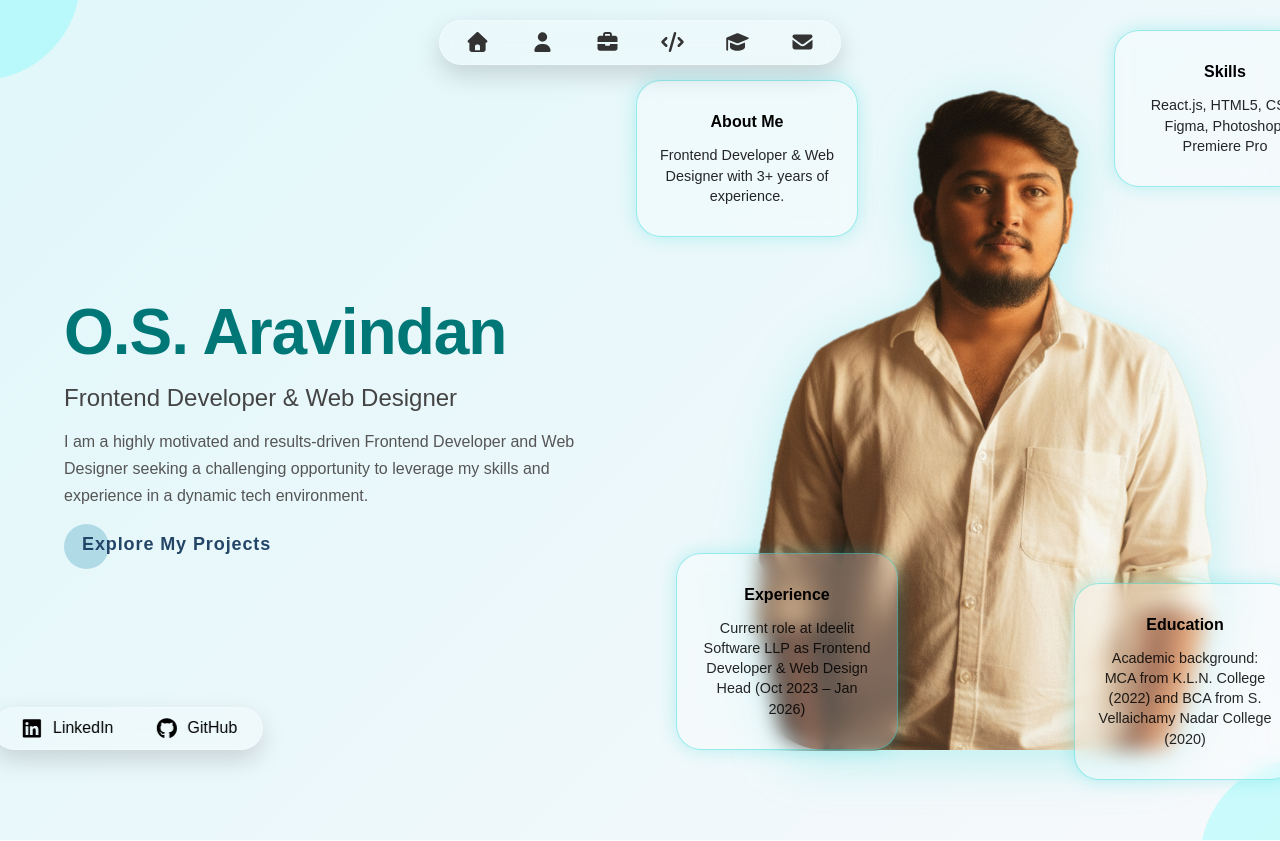
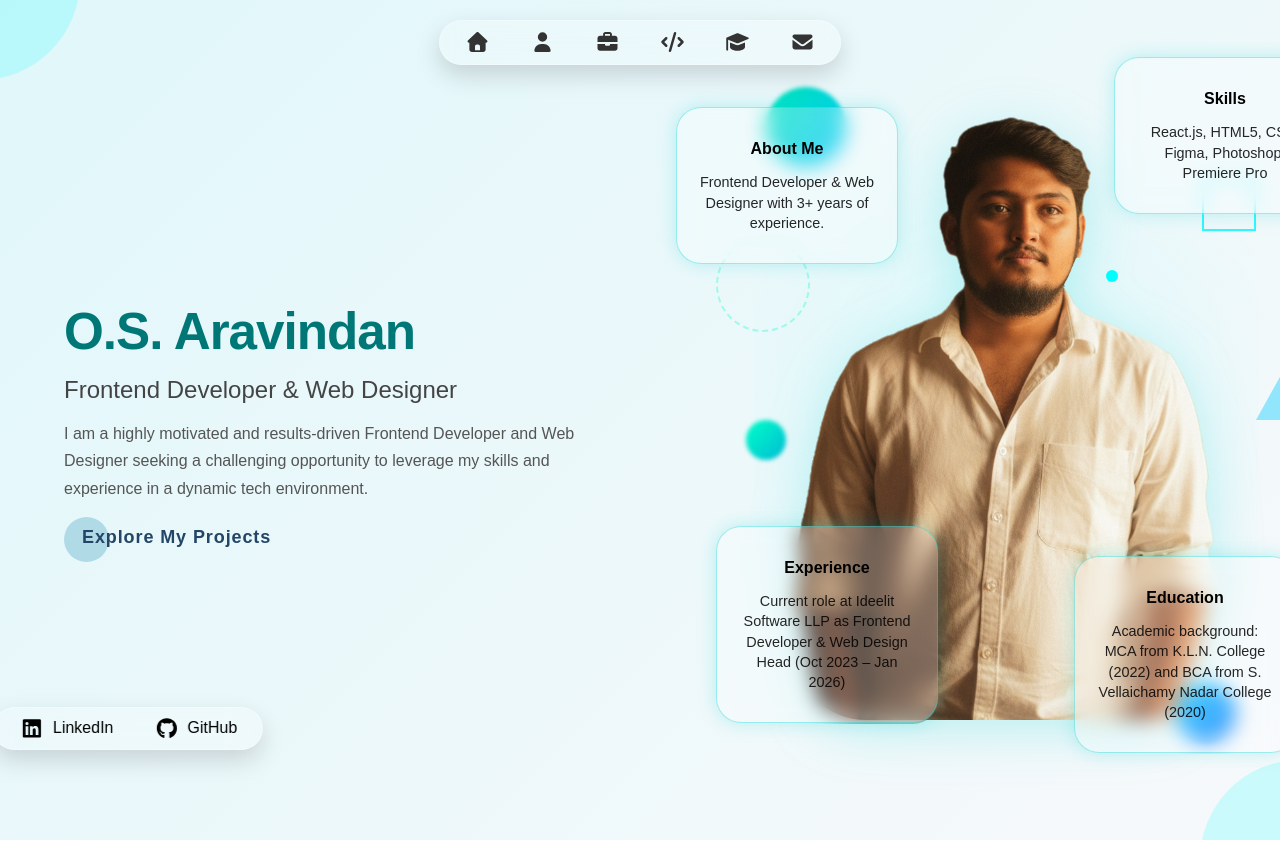
Before and after one commit to aravindanos/Aravind_profile, a React (Create React App) app: page / in a window 1280 px wide. Shown: the top 841 px of the page. Built offline with nearby package versions, Linux system fonts and the light colour scheme.

Commit message:
new updated code 2

```diff
--- a/src/App.css
+++ b/src/App.css
@@ -208,26 +208,297 @@ section {
   padding: 100px 0;
 }
 
+.hero-wrapper {
+  position: relative;
+  display: inline-block;
+  perspective: 1200px;
+}
+
 .hero-image {
   position: relative;
   width: 460px;
   height: auto;
   border-radius: 70px;
   z-index: 2;
+
   transform-style: preserve-3d;
   transform: perspective(1000px) rotateY(0deg) rotateX(0deg);
+
   transition: transform 0.2s ease-out, filter 0.3s ease;
+
   will-change: transform;
   cursor: pointer;
+
   filter: drop-shadow(0 10px 25px rgba(17, 212, 212, 0.25));
 }
 
-.hero-image:hover {
-  z-index: 9999;
-  filter:
-    drop-shadow(0 25px 60px rgba(17, 212, 212, 0.30))
-    drop-shadow(0 0 25px rgba(0, 255, 255, 0.2))
-    drop-shadow(0 0 40px rgba(0, 200, 200, 0.1));
+.floating {
+  position: absolute;
+  border-radius: 50%;
+  pointer-events: none;
+  z-index: 1;
+  filter: blur(2px);
+}
+
+.floating-1 {
+  width: 80px;
+  height: 80px;
+  background: linear-gradient(135deg, #00e6b8, #00c6ff);
+  top: -30px;
+  left: -30px;
+  animation: float1 6s ease-in-out infinite;
+}
+
+.floating-2 {
+  width: 60px;
+  height: 60px;
+  background: linear-gradient(135deg, #00c6ff, #0072ff);
+  bottom: -20px;
+  right: -20px;
+  animation: float2 7s ease-in-out infinite;
+}
+
+.floating-3 {
+  width: 40px;
+  height: 40px;
+  background: linear-gradient(135deg, #00ffc8, #00bcd4);
+  top: 50%;
+  left: -50px;
+  animation: float3 5s ease-in-out infinite;
+}
+@keyframes float1 {
+  0%, 100% {
+    transform: translateY(0px) translateX(0px) scale(1);
+  }
+  50% {
+    transform: translateY(-20px) translateX(10px) scale(1.1);
+  }
+}
+
+@keyframes float2 {
+  0%, 100% {
+    transform: translateY(0px) translateX(0px);
+  }
+  50% {
+    transform: translateY(15px) translateX(-10px);
+  }
+}
+
+@keyframes float3 {
+  0%, 100% {
+    transform: translateY(0px);
+  }
+  50% {
+    transform: translateY(-25px);
+  }
+}
+.hero-wrapper::after {
+  content: "";
+  position: absolute;
+  width: 120%;
+  height: 120%;
+  top: -10%;
+  left: -10%;
+  border-radius: 80px;
+  background: radial-gradient(circle, rgba(0,255,255,0.15), transparent 70%);
+  animation: glowPulse 4s ease-in-out infinite;
+  z-index: 0;
+}
+
+@keyframes glowPulse {
+  0%, 100% {
+    opacity: 0.6;
+    transform: scale(1);
+  }
+  50% {
+    opacity: 1;
+    transform: scale(1.05);
+  }
+}
+@media (max-width: 768px) {
+  .hero-image {
+    width: 100%;
+    border-radius: 30px;
+  }
+
+  .floating {
+    display: none;
+  }
+}
+
+.vector {
+  position: absolute;
+  z-index: 1;
+  pointer-events: none;
+  opacity: 0.8;
+}
+
+.square {
+  width: 50px;
+  height: 50px;
+  border: 2px solid rgb(0, 247, 255);
+  top: 10%;
+  right: -40px;
+
+  animation: rotateSquare 8s linear infinite;
+}
+
+@keyframes rotateSquare {
+  0% {
+    transform: rotate(0deg) translateY(0px);
+  }
+  50% {
+    transform: rotate(180deg) translateY(-20px);
+  }
+  100% {
+    transform: rotate(360deg) translateY(0px);
+  }
+}
+.triangle {
+  width: 0;
+  height: 0;
+  border-left: 25px solid transparent;
+  border-right: 25px solid transparent;
+  border-bottom: 45px solid rgba(0, 200, 255, 0.5);
+
+  bottom: 50%;
+  right: -90px;
+
+  animation: floatTriangle 6s ease-in-out infinite;
+}
+
+@keyframes floatTriangle {
+  0%, 100% {
+    transform: translateY(0px) rotate(0deg);
+  }
+  50% {
+    transform: translateY(-20px) rotate(10deg);
+  }
+}
+.ring {
+  width: 90px;
+  height: 90px;
+  border-radius: 50%;
+  border: 2px dashed rgba(0, 255, 200, 0.4);
+
+  top: 20%;
+  left: -80px;
+
+  animation: rotateRing 12s linear infinite;
+}
+
+@keyframes rotateRing {
+  0% {
+    transform: rotate(0deg) scale(1);
+  }
+  50% {
+    transform: rotate(180deg) scale(1.1);
+  }
+  100% {
+    transform: rotate(360deg) scale(1);
+  }
+}
+
+.dot {
+  width: 10px;
+  height: 10px;
+  background: #00ffff;
+  border-radius: 50%;
+
+  top: 70%;
+  right: 10%;
+
+  box-shadow:
+    0 0 10px #00ffff,
+    0 0 20px rgba(0,255,255,0.5);
+
+  animation: moveDot 4s linear infinite;
+}
+
+@keyframes moveDot {
+  0% {
+    transform: translate(0, 0);
+    opacity: 0.2;
+  }
+  25% {
+    transform: translate(-20px, -30px);
+    opacity: 1;
+  }
+  50% {
+    transform: translate(-40px, 0px);
+  }
+  75% {
+    transform: translate(-20px, 30px);
+  }
+  100% {
+    transform: translate(0, 0);
+    opacity: 0.2;
+  }
+}
+
+.orbit {
+  position: absolute;
+  width: 300px;
+  height: 300px;
+  border-radius: 50%;
+  top: 50%;
+  left: 50%;
+  transform: translate(-50%, -50%);
+}
+
+.orbit::before {
+  content: "";
+  position: absolute;
+  width: 12px;
+  height: 12px;
+  background: cyan;
+  border-radius: 50%;
+  top: 0;
+  left: 50%;
+
+  animation: orbitMove 6s linear infinite;
+}
+
+@keyframes orbitMove {
+  0% {
+    transform: rotate(0deg) translateX(100px) rotate(0deg);
+  }
+  100% {
+    transform: rotate(360deg) translateX(100px) rotate(-360deg);
+  }
+}
+
+
+@media (max-width: 768px) {
+
+  .hero-wrapper {
+    width: 100%;
+    display: flex;
+    justify-content: center;
+    align-items: center;
+  }
+
+  .hero-image {
+    width: 100%;
+    max-width: 320px;
+    border-radius: 25px;
+    transform: none !important;
+    filter: none !important;
+  }
+
+  .floating,
+  .vector,
+  .orbit,
+  .square,
+  .triangle,
+  .ring,
+  .dot {
+    display: none !important;
+  }
+
+  .hero-wrapper::after {
+    display: none !important;
+  }
 }
 
 .cta {
@@ -684,10 +955,18 @@ section {
   margin-bottom: 10px;
 }
 
-
+.projects-bg{
+   background: url("/src/images/project_img.jpg") no-repeat center center/cover;
+}
 
 .projects {
-  background: linear-gradient(180deg, #f9ffff 0%, #ffffff 100%);
+ background: rgba(255, 255, 255, 0.25);
+backdrop-filter: blur(10px);
+-webkit-backdrop-filter: blur(20px);
+border-radius: 40px;
+margin: 30px 30px 30px 30px;
+border: 1px solid rgba(255, 255, 255, 0.3);
+box-shadow: 0 10px 25px rgba(0, 0, 0, 0.15);
   padding: 80px 0;
 }
 
@@ -720,9 +999,10 @@ section {
 }
 
 .project-card {
-  background: #f8f8f8;
+  background: #ffffff;
   border-radius: 18px;
-  box-shadow: 0 10px 25px rgba(0, 120, 120, 0.05);
+  border: 1px solid rgba(255, 255, 255, 0.3);
+box-shadow: 0 10px 25px rgba(0, 0, 0, 0.15);;
   overflow: hidden;
   transition: all 0.4s ease;
   position: relative;
@@ -789,7 +1069,13 @@ section {
 
 
 .education {
-  background: linear-gradient(to right, #f9ffff, #ffffff);
+ background: rgba(255, 255, 255, 0.25);
+backdrop-filter: blur(10px);
+-webkit-backdrop-filter: blur(20px);
+border-radius: 40px;
+margin: 0px 30px 30px 30px;
+border: 1px solid rgba(255, 255, 255, 0.3);
+box-shadow: 0 10px 25px rgba(0, 0, 0, 0.15);
 }
 
 .education h2 {
@@ -811,7 +1097,8 @@ section {
   min-width: 260px;
   background: #ffffff;
   border-radius: 15px;
-  box-shadow: 0 4px 10px rgba(0, 0, 0, 0.05);
+  border: 1px solid rgba(255, 255, 255, 0.3);
+box-shadow: 0 10px 25px rgba(0, 0, 0, 0.15);
   padding: 25px;
   transition: 0.4s;
 }
@@ -1036,6 +1323,8 @@ section {
 
 }
 
+
+
 @media only screen and (min-width: 1100px) and (max-width: 1500px) {
     .hero-image-box {
   display: flex;
@@ -1044,16 +1333,129 @@ section {
 
 }
 
+@media (min-width: 1281px) and (max-width: 1600px) {
+
+  .hero-content h1 {
+    font-size: 3.8rem;
+  }
+
+  .hero-image {
+    width: 460px;
+  }
+
+  .projects-grid {
+    grid-template-columns: repeat(3, 1fr);
+  }
+
+  .about-card {
+    width: 500px;
+  }
+
+  .contact-grid {
+    max-width: 1200px;
+    margin: auto;
+  }
+}
+
 @media only screen and (max-width: 1100px ) {
     .hero-image-box {
   display: flex;
 }
 }
 
+@media (min-width: 1025px) and (max-width: 1280px) {
+
+  .hero-inner {
+    gap: 40px;
+  }
+
+  .hero-content h1 {
+    font-size: 3.2rem;
+  }
+
+  .hero-image {
+    width: 420px;
+  }
+
+  .about-card {
+    width: 100%;
+  }
+
+  .projects-grid {
+    grid-template-columns: repeat(2, 1fr);
+  }
+
+  .contact-grid {
+    gap: 40px;
+  }
+}
+
 @media only screen and (max-width: 992px ) {
   .hero-image-box {
   display: flex;
 }
+}
+
+@media (min-width: 768px) and (max-width: 1024px) {
+
+  section {
+    padding: 60px 6%;
+  }
+
+  .hero {
+    height: auto;
+    padding: 80px 0;
+  }
+
+  .hero-inner {
+    flex-direction: column;
+    text-align: center;
+    gap: 40px;
+  }
+
+  .hero-content h1 {
+    font-size: 2.8rem;
+  }
+
+  .hero-content h2 {
+    font-size: 1.3rem;
+  }
+
+  .hero-content p {
+    margin: auto;
+  }
+
+  .hero-image {
+    width: 80%;
+    max-width: 420px;
+  }
+
+  .about-grid {
+    flex-direction: column;
+    gap: 50px;
+  }
+
+  .about-card {
+    width: 100%;
+  }
+
+  .projects-grid {
+    grid-template-columns: repeat(2, 1fr);
+  }
+
+  .timeline-in {
+    flex-direction: column;
+    align-items: center;
+  }
+
+  .contact-grid {
+    flex-direction: column;
+    text-align: center;
+  }
+
+  .contact-text {
+    padding: 30px;
+  }
 }
 
 @media only screen and (max-width: 480px ) {
--- a/src/components/Hero.js
+++ b/src/components/Hero.js
@@ -108,6 +108,7 @@ challenging opportunity to leverage my skills and experience in a dynamic tech e
 </div>
           </div>
           <div className="hero-image-box" data-aos="fade-up">
+<div className="hero-wrapper">
   <img
     ref={imageRef}
     src={adimage}
@@ -116,6 +117,17 @@ challenging opportunity to leverage my skills and experience in a dynamic tech e
     onMouseMove={handleMouseMove}
     onMouseLeave={handleMouseLeave}
   />
+
+  <span className="floating floating-1"></span>
+  <span className="floating floating-2"></span>
+  <span className="floating floating-3"></span>
+
+  <span className="vector square"></span>
+  <span className="vector triangle"></span>
+  <span className="vector ring"></span>
+  <span className="vector dot"></span>
+  <div className="orbit"></div>
+</div>
       {heroCards.map((card) => (
         <div key={card.id} className={`info-card card-${card.id}`}>
           <h3>{card.title}</h3>
@@ -244,7 +256,7 @@ challenging opportunity to leverage my skills and experience in a dynamic tech e
 </div>
   </div>
 </section>
-
+ <div className="projects-bg">
     <section id="projects" className="section projects" data-aos="fade-up">
   <h2 className="section-title" data-aos="fade-down">Featured Projects</h2>
   <div className="projects-grid">
@@ -309,7 +321,7 @@ challenging opportunity to leverage my skills and experience in a dynamic tech e
           </div>
         </div>
       </section>
-
+  </div>
       <section id="contact" className="section contact" data-aos="fade-up">
         <div className="contact-grid">
             <div className="contact-vector" data-aos="fade-up">
```
Also changed, not shown: src/images/aravindan_img.png (renamed from src/images/Gemini_Generated_Image_2k97fe2k97fe2k97.png), src/images/project_img.jpg (added). Lines whose indentation alone changed are shown as unchanged.
